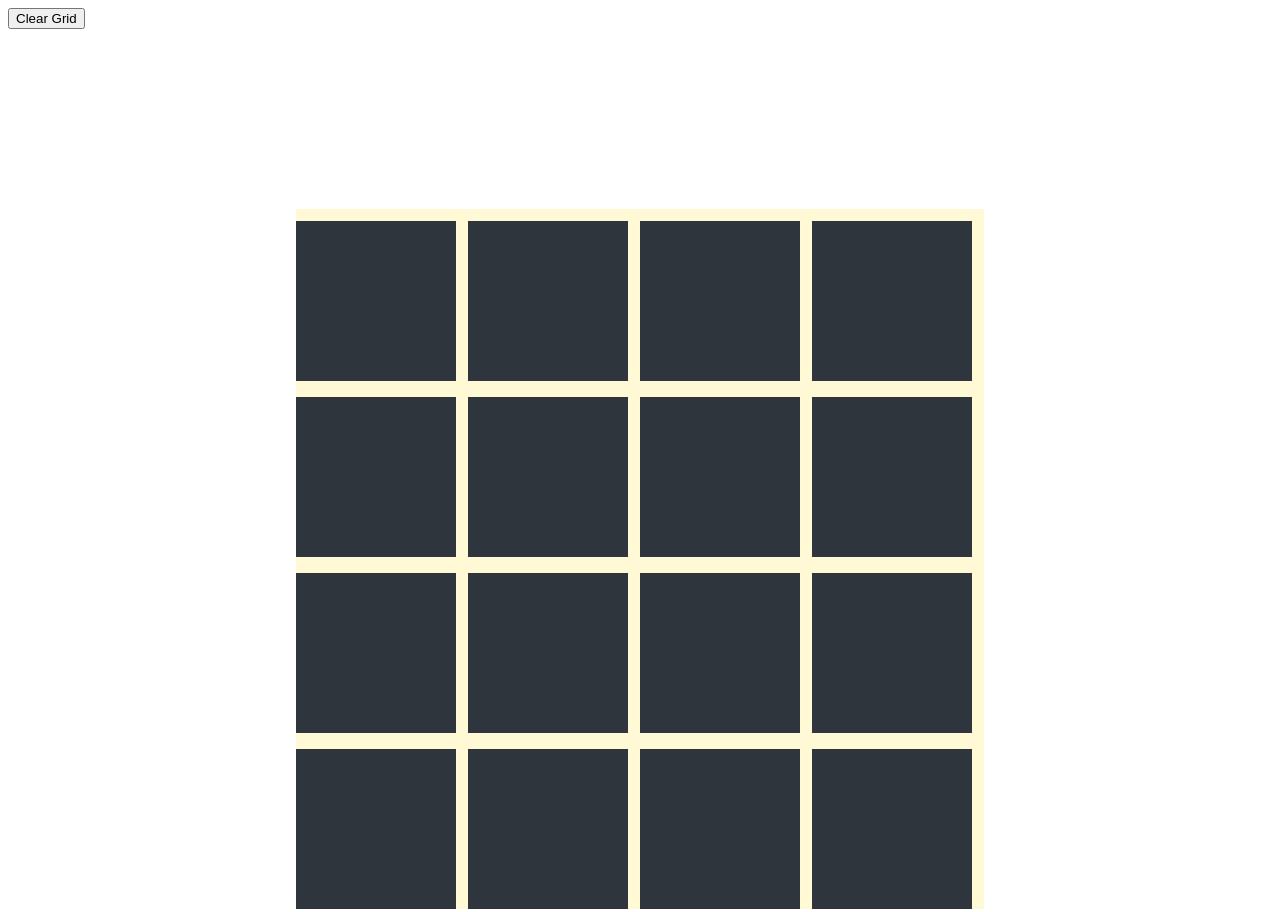
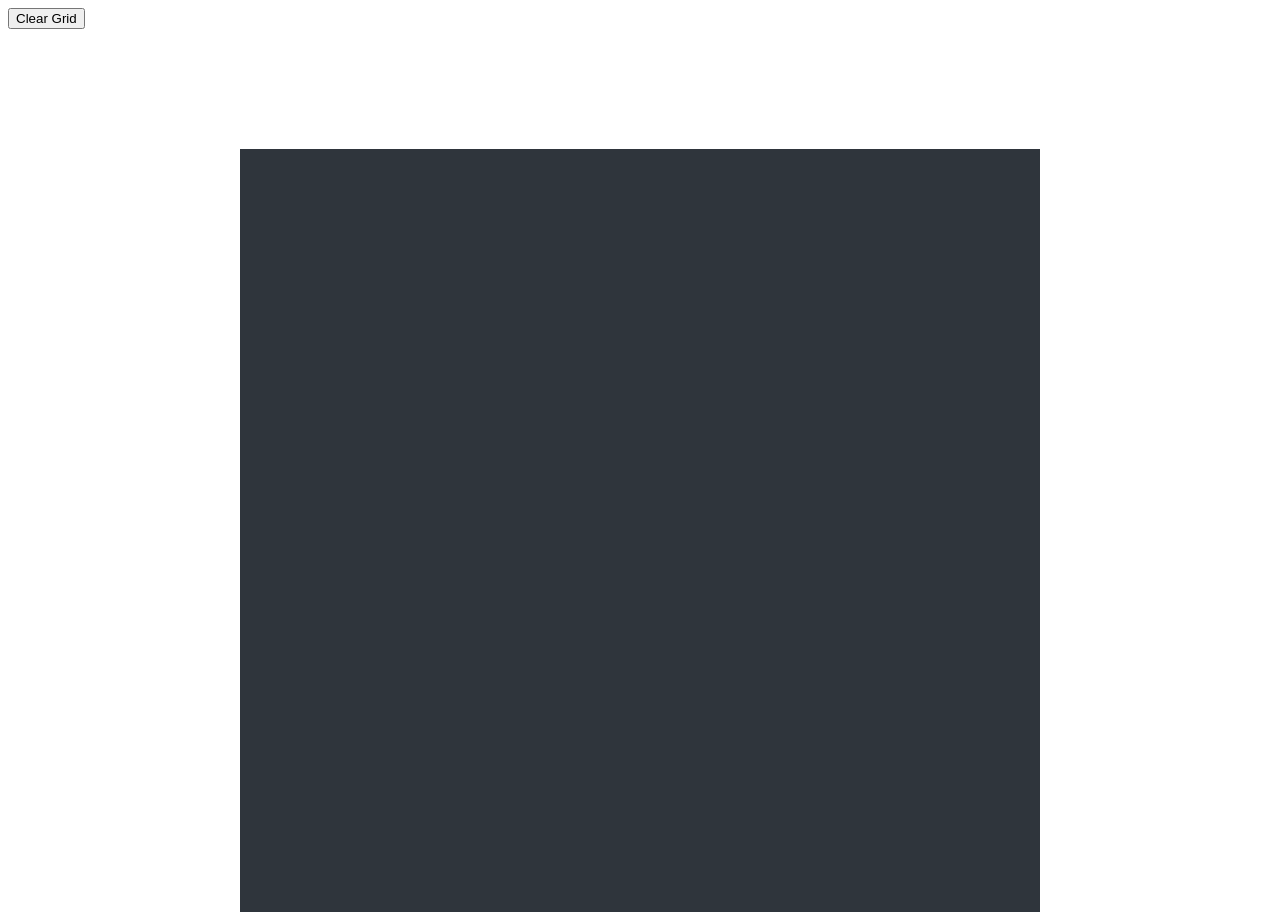
Before and after one commit to circleofawesome/16x16-Grid, a plain HTML site: page index.html in a window 1280 px wide. Shown: the top 912 px of the page. Drawn offline with Linux system fonts and the light colour scheme.

Commit message:
functioning sketch pad, needs prompt from user for sides

```diff
--- a/grid.js
+++ b/grid.js
@@ -1,10 +1,13 @@
 $(document).ready(function(){
-	var sides=4;
+	var sides=128;
 	var grid=sides*sides;
+	var dimension=800/sides;
 	for(var i=0;i<grid;i++){
 		$(".container").append("<div class=box></div>");
 	}
 	var $box=$(".box");
+	$box.css('height',dimension);
+	$box.css('width',dimension);
 	$box.mouseenter(function(){
 		$(this).css("background-color","blue")
 	});
--- a/stylesheet.css
+++ b/stylesheet.css
@@ -1,17 +1,18 @@
 .container{
-	height: 700px;
-	width: 688px;
+	height: 800px;
+	width: 800px;
 	background-color: #FFF9D5;
-	margin: 180px auto auto auto;
+	margin: 120px auto auto auto;
+	border:none;
+	padding: none;
 }
 .box{
-	height: 160px;
-	width: 160px;
+	border:0px;
+	padding: 0px;
+	margin: 0px;
 	background-color: #2F353C;
 	display: inline-block;
-	border-width: 12px 12px 0px 0px;
-	border-style: solid;
-	border-color: #FFF9D5;
+	float: left;
 
 }
 button{
```
